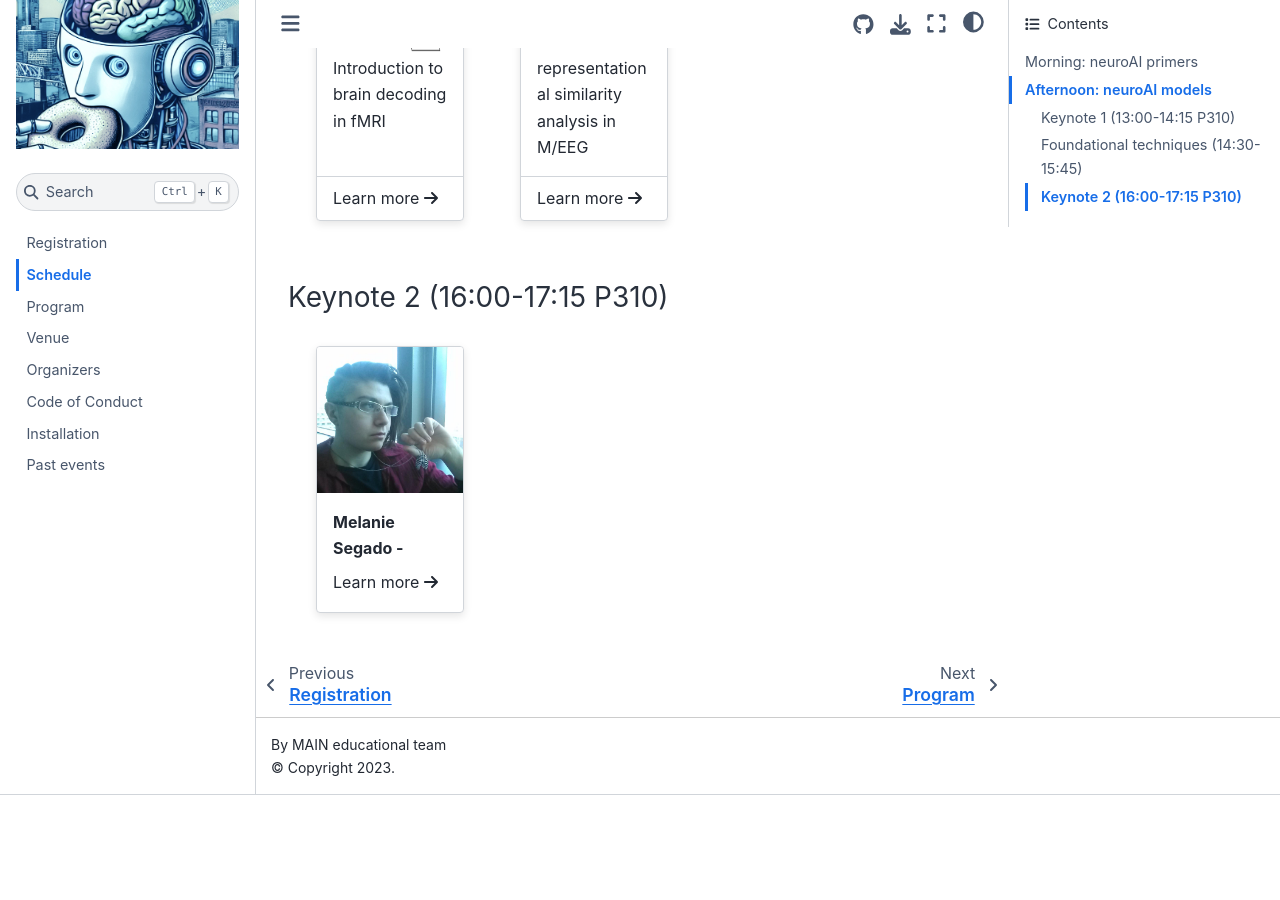
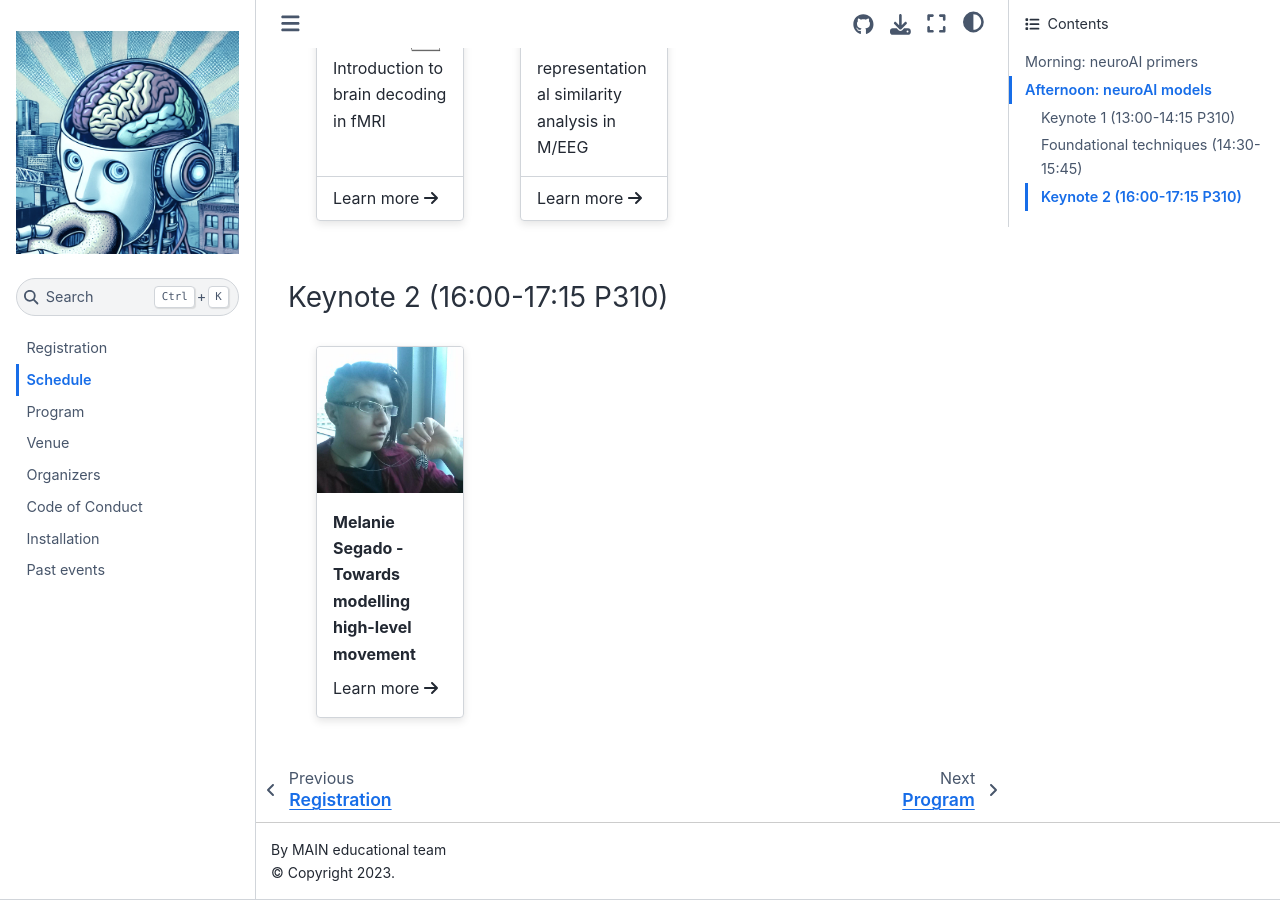
Before and after one commit to main-educational/main-educational.github.io, a Jupyter Book: the page built from content/schedule.md, in a window 1280 px wide and 900 px high, scrolled down 2544 px. Built offline with Jupyter Book 1.0.4 settings and Sphinx 7.4.7 and the Sphinx Book theme 1.1.4, drawn with Linux system fonts in a browser that asks for light colours; before the commit the page ends 3339 px from its top, so only the background shows below that.

Commit message:
Missing title for Melanie's tutorial.

```diff
--- a/content/schedule.md
+++ b/content/schedule.md
@@ -134,7 +134,7 @@ Learn more {fas}`arrow-right`
 
 ### Keynote 2 (16:00-17:15 P310)
 ::::{grid}
-:::{grid-item-card} Melanie Segado -
+:::{grid-item-card} Melanie Segado - Towards modelling high-level movement
 :margin: 3
 :columns: 12 6 3 3
 :link: ./program.html#towards-modelling-high-level-movement
```
